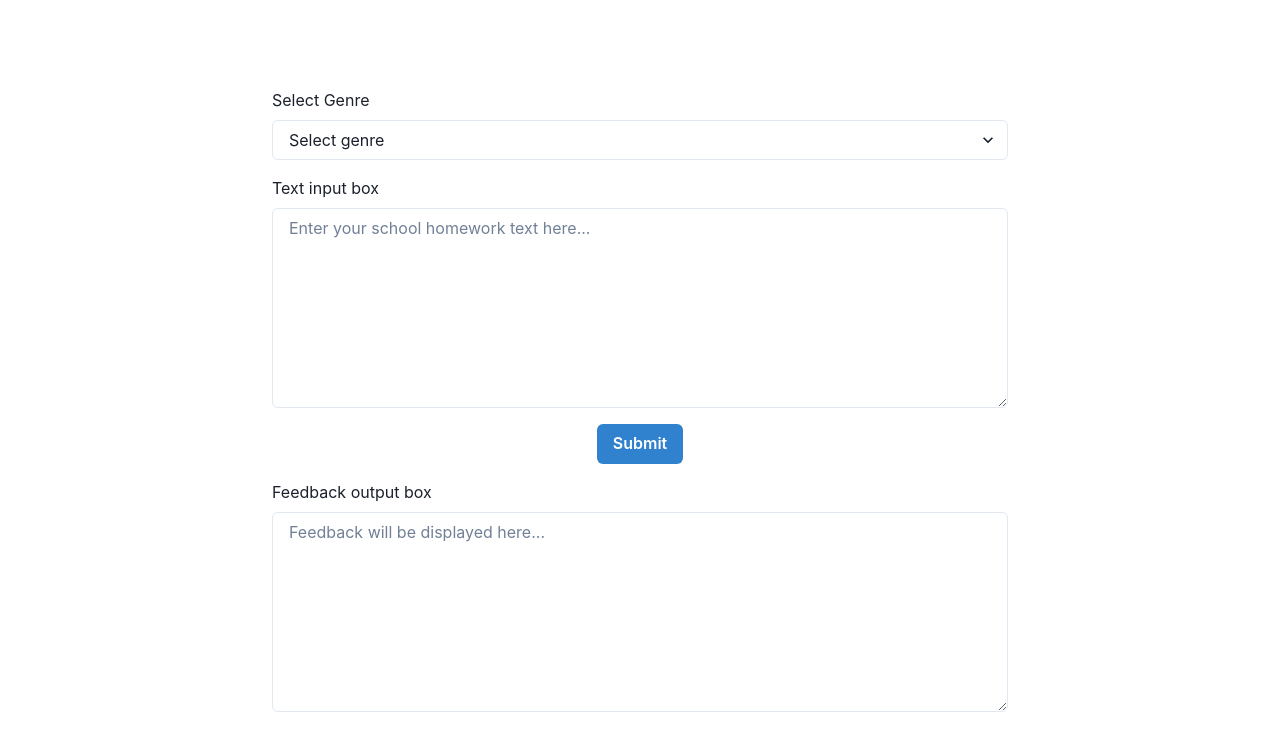
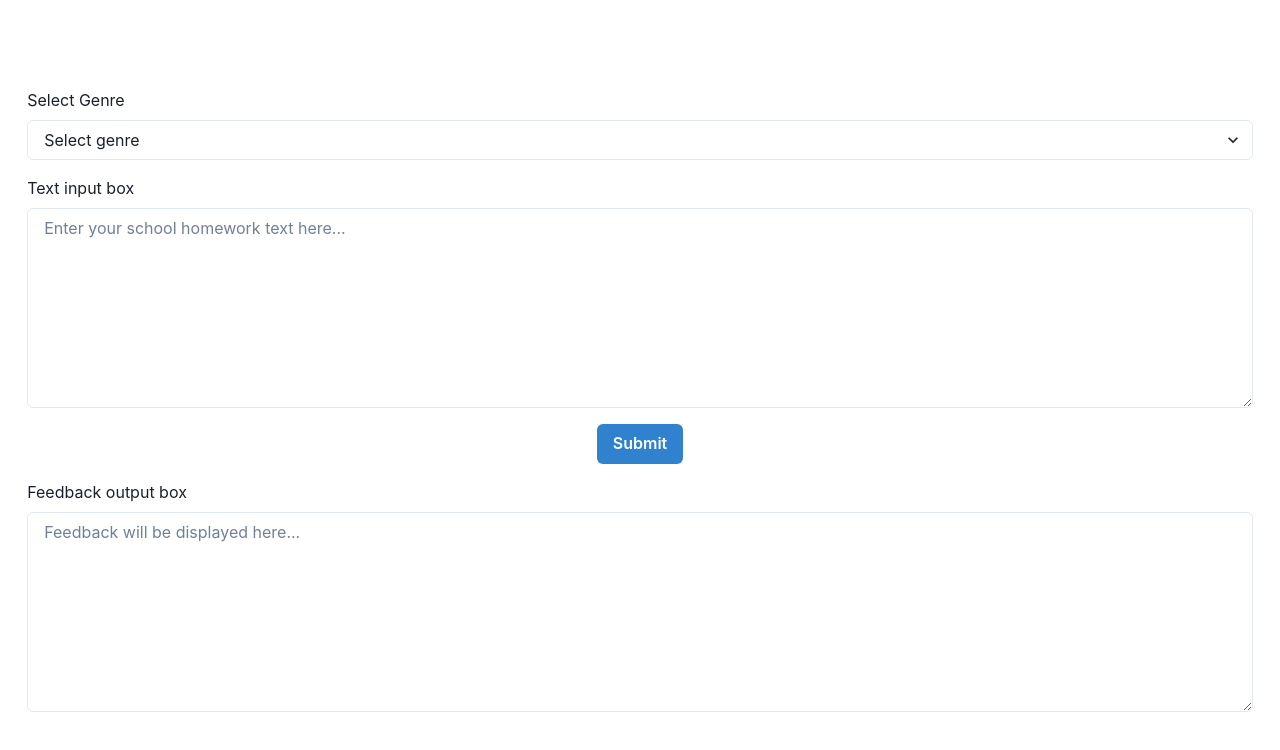
Before and after one commit to GPT-Engineer-App/pedagogy-helper, a React (Vite) app: page / in a window 1280 px wide. Shown: the top 750 px of the page. Built offline with nearby package versions, Linux system fonts and the light colour scheme.

Commit message:
Reduced the margins around the text input and feedback output boxes to be less than 3%.

```diff
--- a/src/pages/Index.jsx
+++ b/src/pages/Index.jsx
@@ -17,7 +17,7 @@ const Index = () => {
   };
 
   return (
-    <Container centerContent maxW="container.md" height="100vh" display="flex" flexDirection="column" justifyContent="center" alignItems="center">
+    <Container centerContent maxW="97%" p={2} height="100vh" display="flex" flexDirection="column" justifyContent="center" alignItems="center">
       <VStack spacing={4} width="100%">
         <Box width="100%">
           <Text mb={2}>Select Genre</Text>
```
